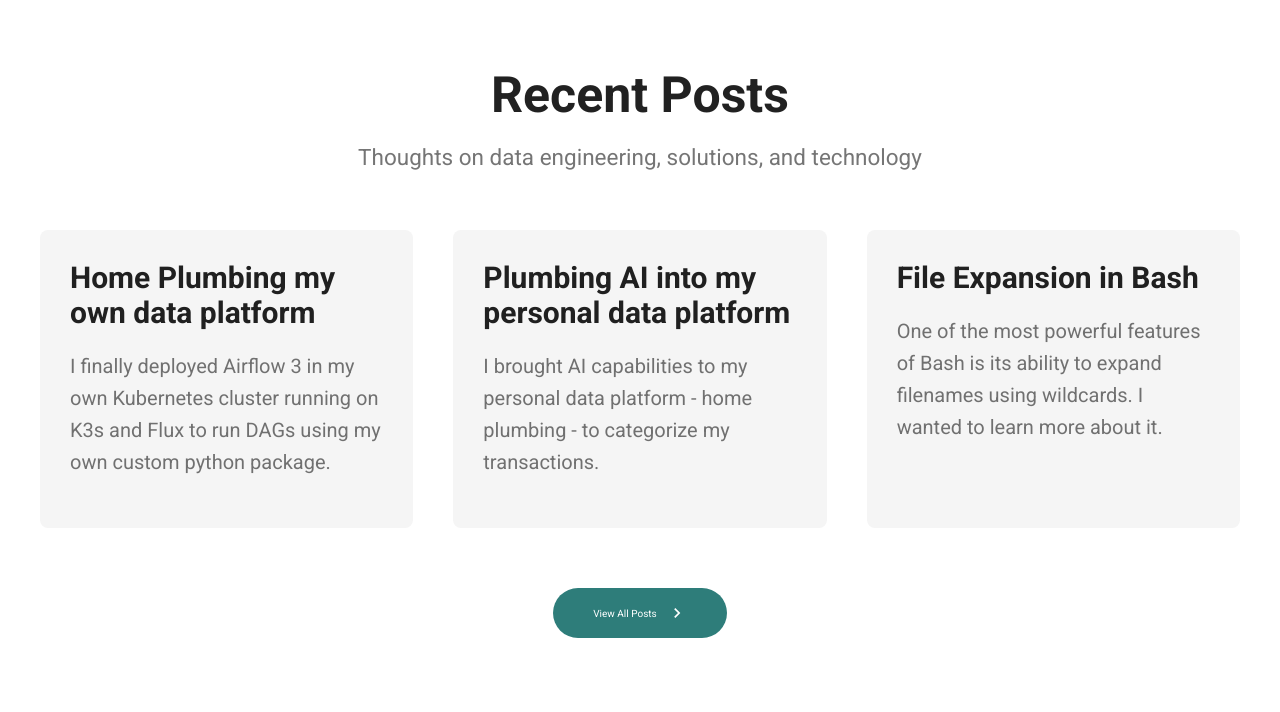
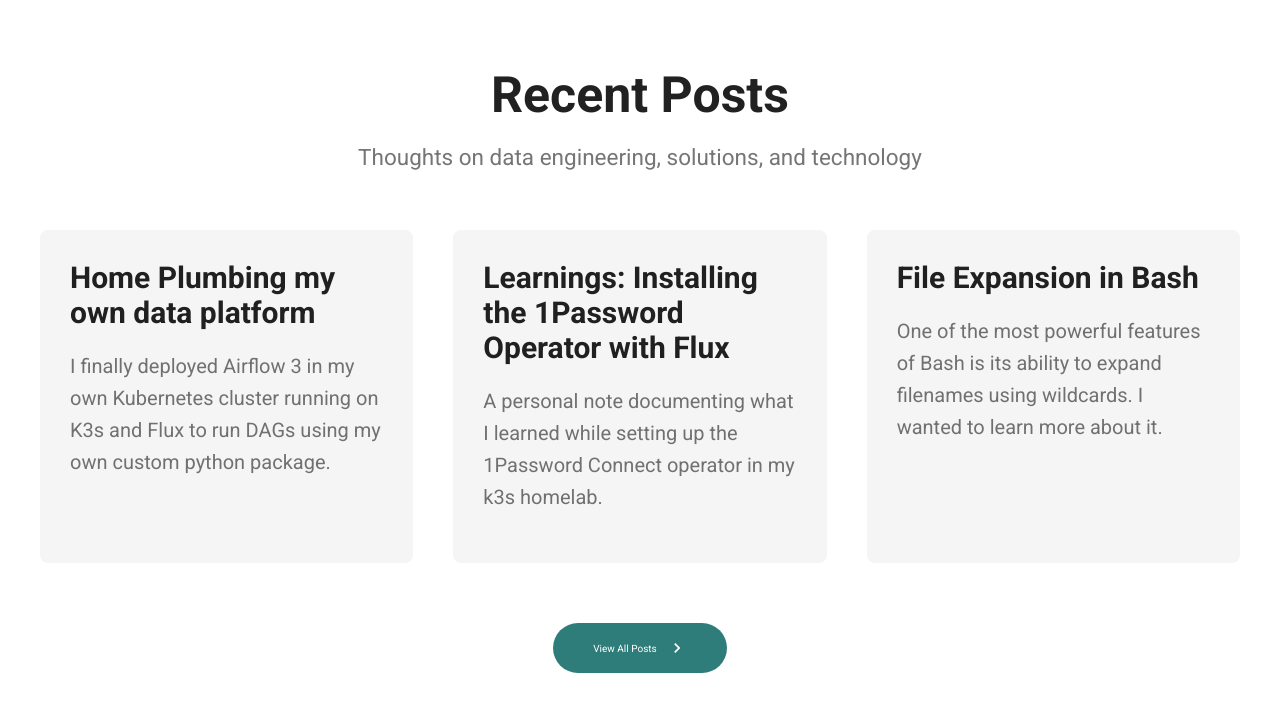
Before and after one commit to jonathanschwarzhaupt/mkdocs-blog, an MkDocs documentation site: the page built from docs/index.md, in a window 1280 px wide and 900 px high, scrolled down 962 px. Shown: the top 712 px of the window. Built offline with MkDocs 1.6.1 and Material for MkDocs 9.7.7, drawn with Linux system fonts in a browser that asks for light colours.

Commit message:
feat: add new post on using 1password operator

```diff
--- a/overrides/home.html
+++ b/overrides/home.html
@@ -425,21 +425,21 @@
             <article class="blog-card">
                 <h3>
                     <a
-                        href="/blog/2025/08/14/plumbing-ai-into-my-personal-data-platform/"
+                        href="/blog/2026/01/22/learnings-installing-the-1password-operator-with-flux/"
                     >
-                        Plumbing AI into my personal data platform
+                        Learnings: Installing the 1Password Operator with Flux
                     </a>
                 </h3>
                 <p class="blog-card-excerpt">
-                    I brought AI capabilities to my personal data platform -
-                    home plumbing - to categorize my transactions.
+                    A personal note documenting what I learned while setting up
+                    the 1Password Connect operator in my k3s homelab.
                 </p>
             </article>
 
             <!-- Blog Post 3 -->
             <article class="blog-card">
                 <h3>
-                    <a href="blog/2028/10/08/file-expansion-in-bash/">
+                    <a href="blog/2025/10/08/file-expansion-in-bash/">
                         File Expansion in Bash
                     </a>
                 </h3>
```
Also changed, not shown: docs/blog/posts/using-1password-operator.md (added, +127 -0 lines).
